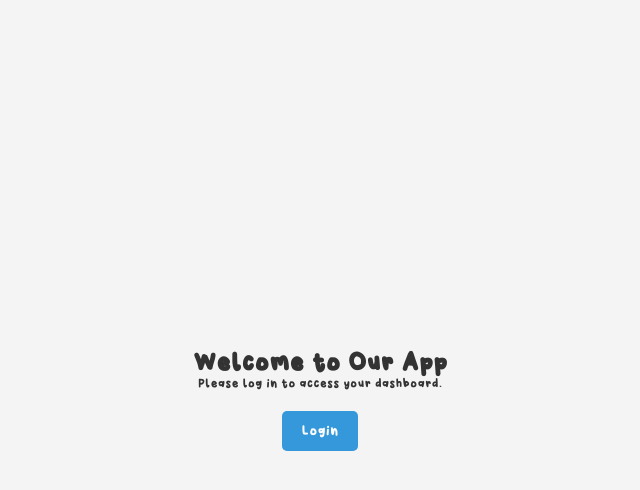
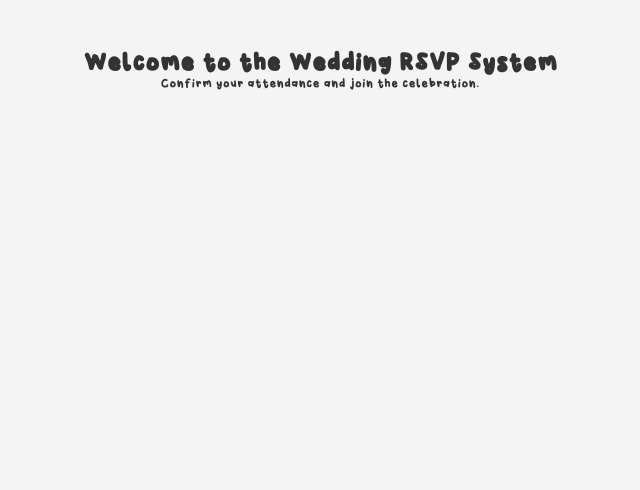
Before and after one commit to G4L1L10/rsvp-frontend, a React (Vite) app: page / in a window 1280 px wide. Shown: the top 490 px of the page, without its empty margins (320-960 px from the left). Built offline with nearby package versions, Linux system fonts and the light colour scheme.

Commit message:
changed /login

```diff
--- a/src/pages/Home.jsx
+++ b/src/pages/Home.jsx
@@ -1,29 +1,12 @@
-import { useContext } from "react";
-import { useNavigate } from "react-router-dom";
-import { AuthContext } from "../context/AuthContext";
+import { Link } from "react-router-dom";
 import styled from "styled-components";
 
 const Home = () => {
-  const { user } = useContext(AuthContext);
-  const navigate = useNavigate();
-
   return (
     <Container>
-      <h1>Welcome to Our App</h1>
-      <p>
-        {user
-          ? `You're logged in as ${user.email}`
-          : "Please log in to access your dashboard."}
-      </p>
-
-      <ButtonContainer>
-        {!user && <Button onClick={() => navigate("/login")}>Login</Button>}
-        {user && (
-          <Button onClick={() => navigate("/dashboard")}>
-            Go to Dashboard
-          </Button>
-        )}
-      </ButtonContainer>
+      <h1>Welcome to the Wedding RSVP System</h1>
+      <p>Confirm your attendance and join the celebration.</p>
+      {/* No Login Button */}
     </Container>
   );
 };
@@ -32,43 +15,6 @@ export default Home;
 
 // Styled Components
 const Container = styled.div`
-  display: flex;
-  flex-direction: column;
-  align-items: center;
-  justify-content: center;
-  height: 100vh;
   text-align: center;
-  padding: 20px;
+  padding: 50px;
 `;
-
-// ✅ Responsive Buttons
-const ButtonContainer = styled.div`
-  display: flex;
-  flex-direction: column;
-  gap: 15px;
-  margin-top: 20px;
-
-  @media (min-width: 768px) {
-    flex-direction: row;
-  }
-`;
-
-const Button = styled.button`
-  background-color: #3498db;
-  color: white;
-  border: none;
-  padding: 12px 20px;
-  font-size: 18px;
-  cursor: pointer;
-  border-radius: 5px;
-  transition: 0.3s;
-  width: 100%;
-
-  &:hover {
-    background-color: #2980b9;
-  }
-
-  @media (min-width: 768px) {
-    width: auto;
-  }
-`;
--- a/src/router.jsx
+++ b/src/router.jsx
@@ -3,18 +3,16 @@ import Home from "./pages/Home";
 import Login from "./pages/Login";
 import Dashboard from "./pages/Dashboard";
 import InviteGuest from "./pages/InviteGuest";
-import RSVP from "./pages/RSVP"; // ✅ RSVP Page
-import ThankYou from "./pages/ThankYou"; // ✅ Thank You Page
+import RSVP from "./pages/RSVP";
 import ProtectedRoute from "./components/ProtectedRoute";
 
 const RoutesComponent = () => {
   return (
     <Routes>
       <Route path="/" element={<Home />} />
-      <Route path="/login" element={<Login />} />
-      <Route path="/rsvp/:token" element={<RSVP />} /> {/* ✅ RSVP Route */}
-      <Route path="/thank-you" element={<ThankYou />} />{" "}
-      {/* ✅ Thank You Route */}
+      <Route path="/jarvisismycopilot" element={<Login />} />{" "}
+      {/* ✅ Only accessible via URL */}
+      <Route path="/rsvp/:token" element={<RSVP />} />
       <Route
         path="/invite-guest"
         element={
```
